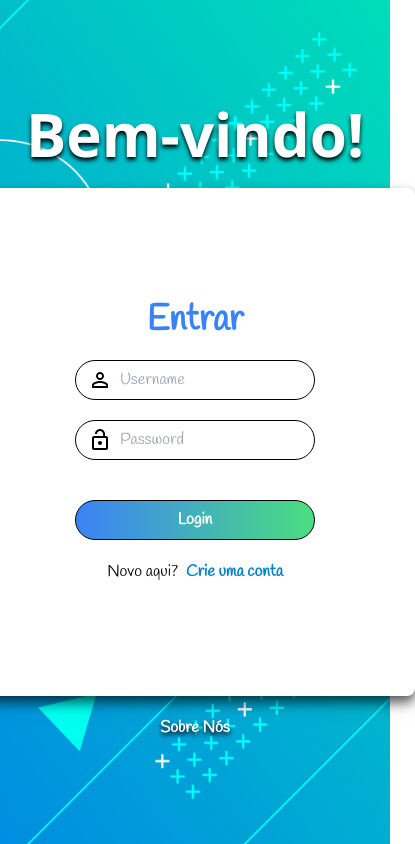
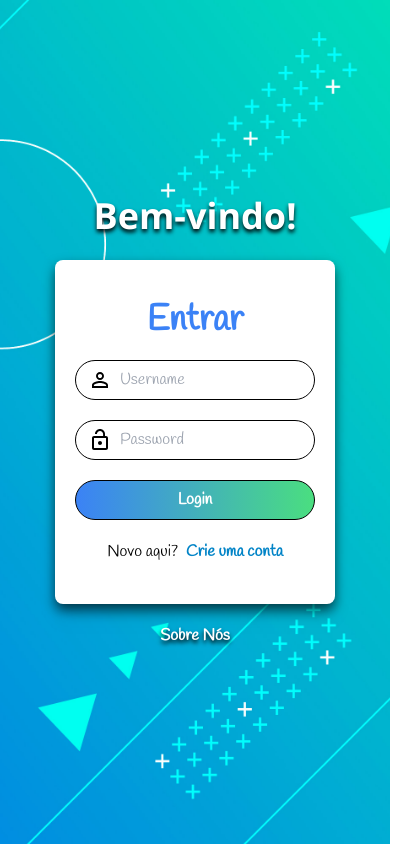
Before and after one commit to Junior-dp-dev/next-todo, a Next.js app: page / in a window 390 px wide. Shown: the whole page, 415 px wide, since content can reach past the window. Built offline with nearby package versions, Linux system fonts and the light colour scheme.

Commit message:
mobile ajustes
Mais alguns ajustes feitos

```diff
--- a/pages/index.js
+++ b/pages/index.js
@@ -52,9 +52,9 @@ export default function Home() {
         <meta name="description" content="Não esqueça de mais nada!" />
       </Head>
       <div className="flex flex-col justify-center items-center h-screen w-screen bg-[url('/images/Background.jpg')] bg-no-repeat bg-center bg-cover">
-        <h1 className=" text-white drop-shadow-[0_3px_2px_rgba(0,0,0,1)] font-sans font-bold text-left text-6xl mb-6">Bem-vindo!</h1>
-        <div className="px-20 py-28 min-w-full flex flex-col justify-center rounded-lg shadow-lg drop-shadow-[0_6px_6px_rgba(0,0,0,0.6)] bg-white">
-          <h1 className="text-4xl font-bold text-blue-500">Entrar</h1>
+        <h1 className=" text-white drop-shadow-[0_3px_2px_rgba(0,0,0,1)] font-sans font-bold md:text-6xl text-4xl pb-6">Bem-vindo!</h1>
+        <div className="md:p-20 py-10 flex flex-col justify-center rounded-lg shadow-lg drop-shadow-[0_6px_6px_rgba(0,0,0,0.6)] bg-white">
+          <h1 className="text-4xl md:text-5xl font-bold md:mb-8 text-blue-500">Entrar</h1>
           <form className="flex flex-col items-center gap-5 m-5" onSubmit={handleSubmit}>
             <div className="border rounded-full w-60 h-10 flex pl-3 gap-2 items-center border-black">
               <PersonOutlineIcon />
@@ -64,7 +64,7 @@ export default function Home() {
               <LockOpenIcon />
               <input type="password" placeholder="Password" value={password} onChange={handlePasswordChange} className="focus:outline-none" />
             </div>
-            <button className="border rounded-full w-60 h-10 border-black text-white font-bold mt-5 bg-gradient-to-r from-blue-500 to-green-400 hover:from-lime-500 hover:to-cyan-500" type="submit">
+            <button className="border rounded-full w-60 h-10 border-black text-white font-bold md:mt-5 bg-gradient-to-r from-blue-500 to-green-400 hover:from-lime-500 hover:to-cyan-500" type="submit">
               Login
             </button>
             {error && <p className="text-red-500 font-bold">{error}</p>}
--- a/pages/register.js
+++ b/pages/register.js
@@ -64,7 +64,7 @@ export default function Register() {
         <meta name="description" content="Não esqueça de mais nada!" />
       </Head>
       <div className="flex flex-col justify-center items-center h-screen w-screen bg-[url('/images/Background.jpg')] bg-no-repeat bg-center bg-cover">
-        <div className="px-20 py-28 min-w-full  flex flex-col justify-center rounded-lg shadow-lg drop-shadow-[0_6px_6px_rgba(0,0,0,0.6)] bg-white">
+        <div className="md:p-20 md:w-auto w-72 p-5 flex flex-col justify-center rounded-lg shadow-lg drop-shadow-[0_6px_6px_rgba(0,0,0,0.6)] bg-white">
           {isAccountCreated ? (
             <div className="flex flex-col justify-center items-center gap-10">
               <h1 className="text-4xl font-bold text-blue-500">Úsuario Criado com sucesso!</h1>
@@ -74,7 +74,7 @@ export default function Register() {
             </div>
           ) : (
             <div>
-              <h1 className="text-4xl font-bold text-blue-500">Criar conta</h1>
+              <h1 className="text-4xl md:text-5xl font-bold md:mb-8 text-blue-500">Criar conta</h1>
               <form className="flex flex-col items-center gap-5 m-5" onSubmit={handleSubmit}>
                 <div className="border rounded-full w-60 h-10 flex pl-3 gap-2 items-center border-black">
                   <PersonOutlineIcon />
@@ -90,7 +90,7 @@ export default function Register() {
                 </div>
 
                 <button
-                  className="border rounded-full w-60 h-10 border-black text-white font-bold mt-5 bg-gradient-to-r from-blue-500 to-green-400 hover:from-lime-500 hover:to-cyan-500"
+                  className="border rounded-full w-60 h-10 border-black text-white font-bold md:mt-5 bg-gradient-to-r from-blue-500 to-green-400 hover:from-lime-500 hover:to-cyan-500"
                   type="submit">
                   Registrar
                 </button>
```
